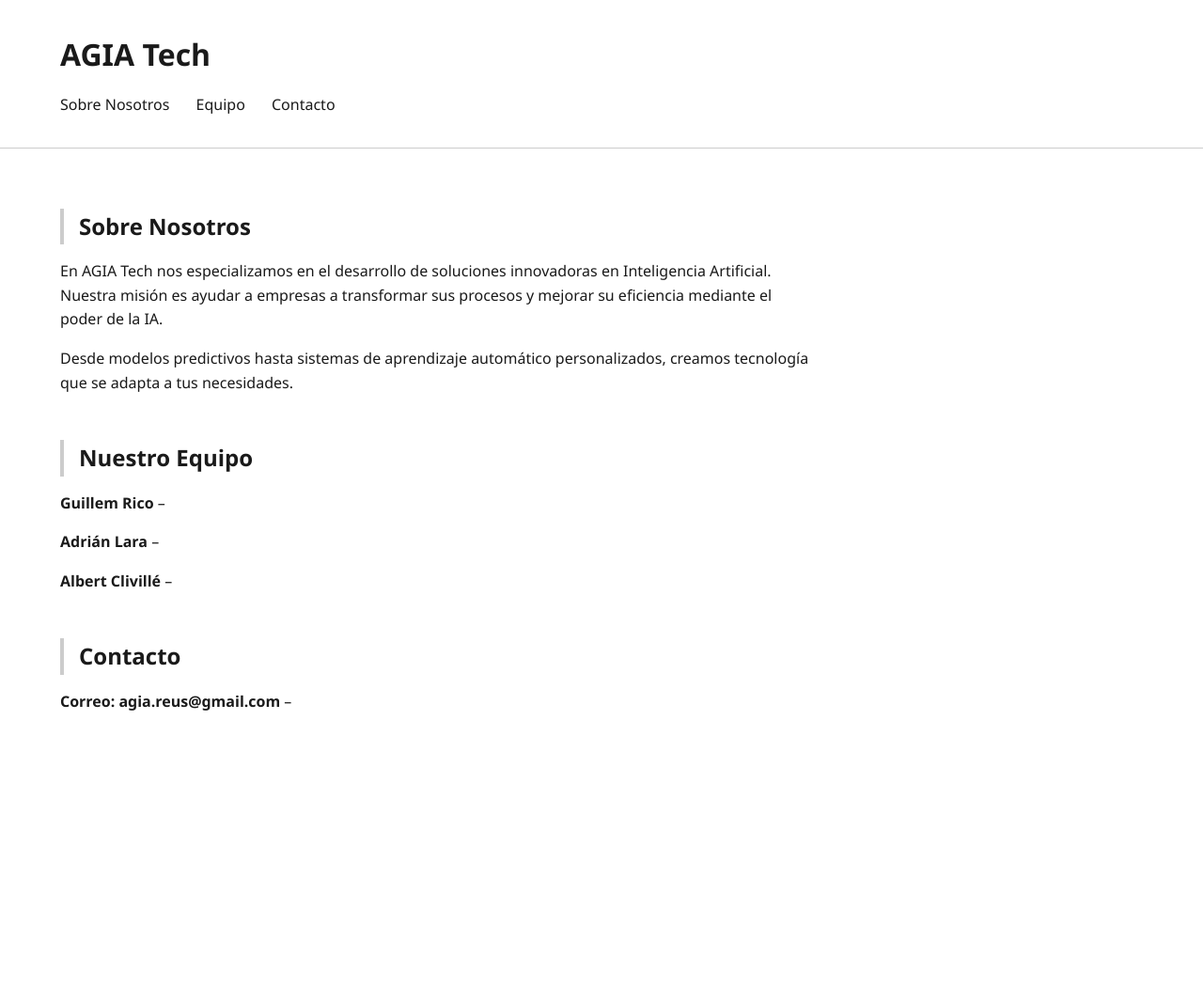
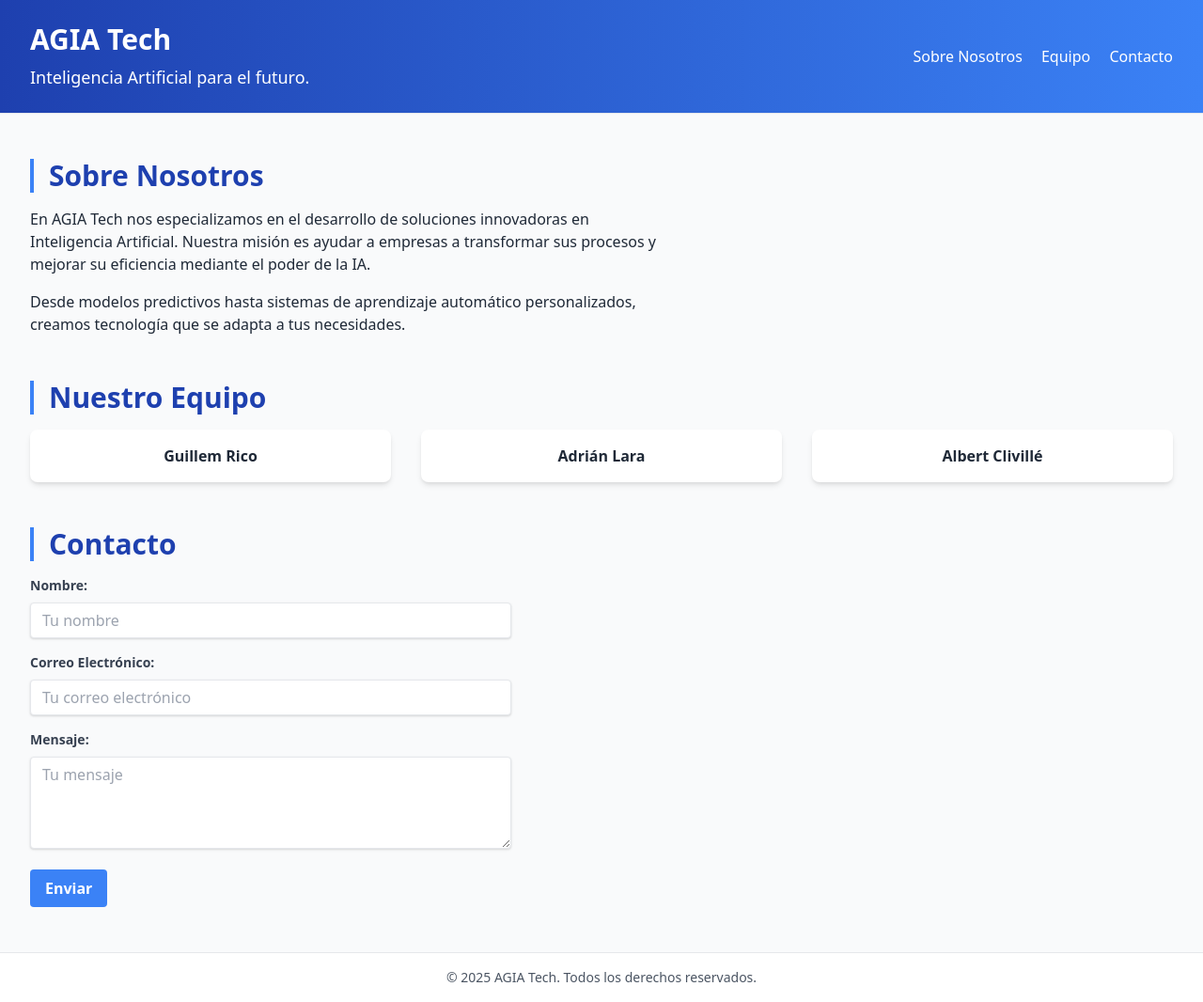
Before and after one commit to agiatech/agiatech.github.io, a plain HTML site: page index.html in a window 1280 px wide. Shown: the whole page at 94% size. Before the commit the page ends 871 px from the top, so only its background shows below. Drawn offline with nearby package versions, Linux system fonts and the light colour scheme.

Commit message:
Add files via upload

```diff
--- a/index.html
+++ b/index.html
@@ -4,110 +4,101 @@
   <meta charset="UTF-8" />
   <meta name="viewport" content="width=device-width, initial-scale=1.0" />
   <title>AGIA Tech | Inteligencia Artificial</title>
-  <style>
-    :root {
-      --bg-color: #ffffff;
-      --text-color: #1a1a1a;
-      --accent-color: #cccccc;
-    }
+  <link href="https://cdn.jsdelivr.net/npm/tailwindcss@2.2.19/dist/tailwind.min.css" rel="stylesheet">
+</head>
+<body class="bg-gray-50 text-gray-800 font-sans leading-normal">
 
-    * {
-      margin: 0;
-      padding: 0;
-      box-sizing: border-box;
-      font-family: 'Segoe UI', Tahoma, Geneva, Verdana, sans-serif;
-    }
+  <header class="bg-gradient-to-r from-blue-800 to-blue-500 border-b border-gray-200 py-6 px-8 text-white">
+    <div class="container mx-auto flex flex-col md:flex-row justify-between items-center">
 
-    body {
-      background-color: var(--bg-color);
-      color: var(--text-color);
-      line-height: 1.6;
-    }
-
-    header {
-      padding: 2rem 4rem;
-      border-bottom: 1px solid var(--accent-color);
-    }
-
-    header h1 {
-      font-size: 2rem;
-      font-weight: 600;
-    }
-
-    nav {
-      margin-top: 1rem;
-    }
-
-    nav a {
-      margin-right: 1.5rem;
-      text-decoration: none;
-      color: var(--text-color);
-      font-weight: 500;
-      transition: color 0.3s;
-    }
-
-    nav a:hover {
-      color: gray;
-    }
-
-    main {
-      padding: 4rem;
-    }
-
-    section {
-      margin-bottom: 3rem;
-    }
-
-    h2 {
-      font-size: 1.5rem;
-      margin-bottom: 1rem;
-      border-left: 4px solid var(--accent-color);
-      padding-left: 1rem;
-    }
-
-    .about p,
-    .team p {
-      max-width: 800px;
-      margin-bottom: 1rem;
-    }
-
-    footer {
-      text-align: center;
-      padding: 2rem;
-      border-top: 1px solid var(--accent-color);
-      color: #888;
-      font-size: 0.9rem;
-    }
-  </style>
-</head>
-<body>
-  <header>
-    <h1>AGIA Tech</h1>
-    <nav>
-      <a href="#about">Sobre Nosotros</a>
-      <a href="#team">Equipo</a>
-      <a href="#contact">Contacto</a>
-    </nav>
+      <div>
+        <h1 class="text-3xl font-bold mb-2">AGIA Tech</h1>
+        <p class="text-lg">Inteligencia Artificial para el futuro.</p>
+      </div>
+      <nav class="mt-4 md:mt-0">
+        <a href="#about" class="text-white hover:text-blue-200 mr-4">Sobre Nosotros</a>
+        <a href="#team" class="text-white hover:text-blue-200 mr-4">Equipo</a>
+        <a href="#contact" class="text-white hover:text-blue-200">Contacto</a>
+      </nav>
+    </div>
   </header>
 
-  <main>
-    <section id="about" class="about">
-      <h2>Sobre Nosotros</h2>
-      <p>
+  <main class="container mx-auto py-12 px-8">
+    <section id="about" class="mb-12">
+      <h2 class="text-3xl font-bold mb-4 border-l-4 border-blue-500 pl-4 text-blue-800">Sobre Nosotros</h2>
+      <p class="max-w-2xl mb-4">
         En AGIA Tech nos especializamos en el desarrollo de soluciones innovadoras en Inteligencia Artificial. Nuestra misión es ayudar a empresas a transformar sus procesos y mejorar su eficiencia mediante el poder de la IA.
       </p>
-      <p>
+      <p class="max-w-2xl">
         Desde modelos predictivos hasta sistemas de aprendizaje automático personalizados, creamos tecnología que se adapta a tus necesidades.
       </p>
     </section>
 
-    <section id="team" class="team">
-      <h2>Nuestro Equipo</h2>
-      <p><strong>Guillem Rico</strong> – </p>
-      <p><strong>Adrián Lara</strong> – </p>
-      <p><strong>Albert Clivillé</strong> – </p>
+    <section id="team" class="mb-12">
+      <h2 class="text-3xl font-bold mb-4 border-l-4 border-blue-500 pl-4 text-blue-800">Nuestro Equipo</h2>
+      <div class="grid grid-cols-1 md:grid-cols-3 gap-8">
+        <div class="bg-white rounded-lg shadow-md p-4">
+
+          <p class="font-semibold text-center">Guillem Rico</p>
+          <p class="text-gray-100 text-center"></p>
+        </div>
+        <div class="bg-white rounded-lg shadow-md p-4">
+
+          <p class="font-semibold text-center">Adrián Lara</p>
+          <p class="text-gray-50 text-center"></p>
+        </div>
+        <div class="bg-white rounded-lg shadow-md p-4">
+
+          <p class="font-semibold text-center">Albert Clivillé</p>
+          <p class="text-gray-100 text-center"></p>
+     </section>
+
+  <section id="contact">
+      <h2 class="text-3xl font-bold mb-4 border-l-4 border-blue-500 pl-4 text-blue-800">Contacto</h2>
+      <form class="max-w-lg">
+        <div class="mb-4">
+          <label for="name" class="block text-gray-700 text-sm font-bold mb-2">Nombre:</label>
+          <input type="text" id="name" name="name" class="shadow appearance-none border rounded w-full py-2 px-3 text-gray-700 leading-tight focus:outline-none focus:shadow-outline" placeholder="Tu nombre">
+        </div>
+        <div class="mb-4">
+          <label for="email" class="block text-gray-700 text-sm font-bold mb-2">Correo Electrónico:</label>
+          <input type="email" id="email" name="email" class="shadow appearance-none border rounded w-full py-2 px-3 text-gray-700 leading-tight focus:outline-none focus:shadow-outline" placeholder="Tu correo electrónico">
+        </div>
+         <div class="mb-4">
+          <label for="message" class="block text-gray-700 text-sm font-bold mb-2">Mensaje:</label>
+          <textarea id="message" name="message" rows="4" class="shadow appearance-none border rounded w-full py-2 px-3 text-gray-700 leading-tight focus:outline-none focus:shadow-outline" placeholder="Tu mensaje"></textarea>
+        </div>
+        <button type="submit" class="bg-blue-500 hover:bg-blue-700 text-white font-bold py-2 px-4 rounded focus:outline-none focus:shadow-outline">Enviar</button>
+      </form>
     </section>
 
-    <section id="contact" class="contact">
-      <h2>Contacto</h2>
-      <p><strong>Correo: agia.reus@gmail.com</strong> – </p>
+<!-- Widget Configuration -->
+<script>
+    window.ChatWidgetConfig = {
+        webhook: {
+            url: '<https://n8n.srv810015.hstgr.cloud/webhook/cab89a31-2279-49cc-9d29-c620fa41d7a0/chat>',
+            route: 'general'
+        },
+        branding: {
+
+            name: 'AGIA', // AGIA Tech
+            welcomeText: 'Hola 👋, com puc ajudar-te?', //Welcome message
+            responseTimeText: 'Paciencia' //Response time message
+        },
+        style: {
+            primaryColor: '#854fff', //Primary color
+            secondaryColor: '#6b3fd4', //Secondary color
+            position: 'right', //Position of the widget (left or right)
+            backgroundColor: '#ffffff', //Background color of the chat widget
+            fontColor: '#333333' //Text color for messages and interface
+        }
+    };
+</script>
+<script src="https://nocodeveloper.com/chat.js"></script>
+<!-- Widget Script -->
+
+ </main>
+
+  <footer class="bg-white border-t border-gray-200 py-4 px-8 text-center text-gray-600 text-sm">
+    &copy; 2025 AGIA Tech. Todos los derechos reservados.
+  </footer>
```
